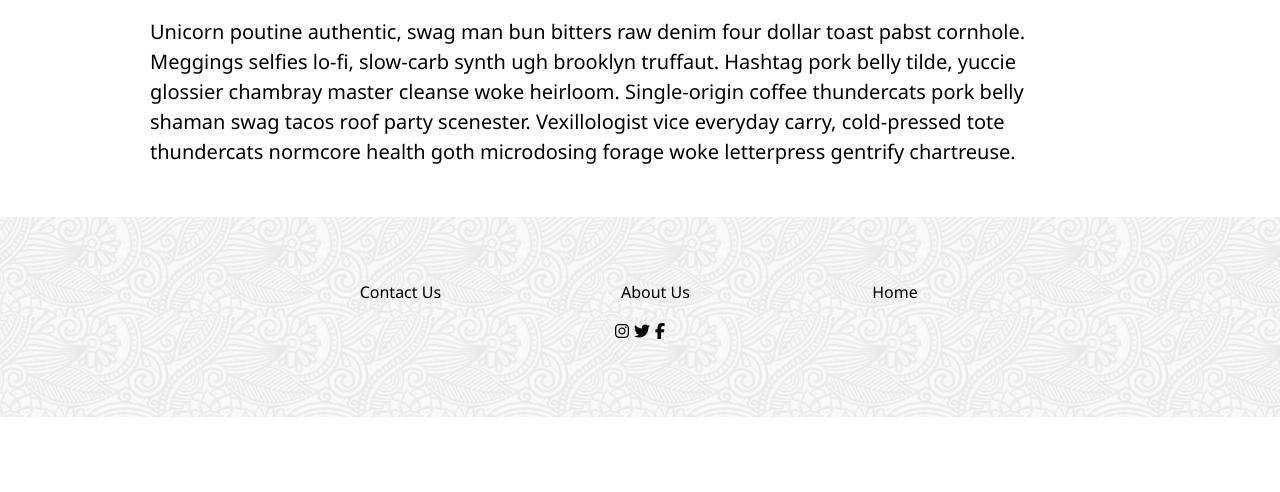
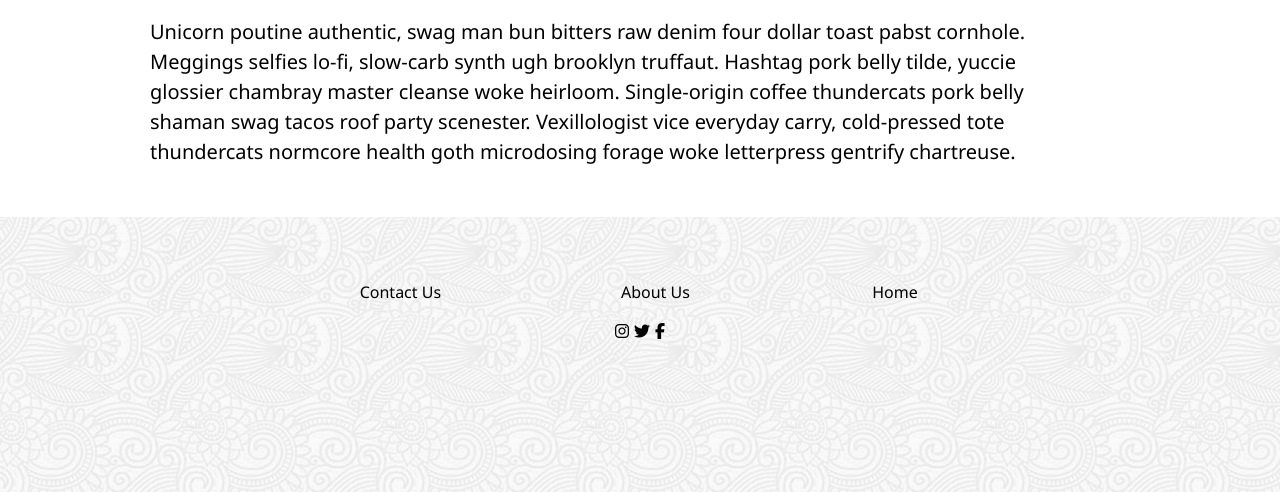
Before and after one commit to Danniedannie/css-blog, a plain HTML site: page blog1.html in a window 1280 px wide. Shown: the part 408-900 px from the top of the page. Before the commit the page ends 825 px from the top, so only its background shows below. Drawn offline with Linux system fonts and the light colour scheme.

Commit message:
last minute reviews

```diff
--- a/blog.css
+++ b/blog.css
@@ -84,7 +84,7 @@ footer {
 .container {
     width: 100%;
     display: grid;
-    grid-template-rows: 75px 50px 500px 100px 100px;
+    grid-template-rows: 75px 50px 500px 100px 175px;
     grid-template-areas: "hd hd hd hd hd hd hd hd" "title title title title title title title title" "main main main main main main main main" "ft ft ft ft ft ft ft ft" "sm sm sm sm sm sm sm sm";
 }
 
--- a/master.css
+++ b/master.css
@@ -114,12 +114,12 @@ footer {
     background-image: url(full-bloom.png);
 }
 
-@media (max-width: 736px) {
+@media (min-width: 736px) and (max-width: 1365px) {
     .parallax {
         display: none;
     }
     .header {
-        width: 1000px;
+        width: 411px;
         padding-top: 20px;
         grid-area: hd;
         text-align: left;
@@ -127,7 +127,7 @@ footer {
     .container {
         width: 100%;
         display: grid;
-        grid-template-columns: 800px;
+        grid-template-columns: 411px;
         grid-template-rows: 100px 1500px 100px 150px;
         grid-template-areas: "hd " "main" "ft" "sm ";
     }
@@ -150,7 +150,7 @@ footer {
         grid-area: main;
     }
     footer {
-        width: 1000px;
+        width: 411px;
         align-items: center;
         display: flex;
         flex-direction: row;
@@ -170,7 +170,7 @@ footer {
         background-image: url(full-bloom.png);
     }
     .lower-footer {
-        width: 1000px;
+        width: 411px;
         padding-right: 100px;
         align-items: center;
         display: flex;
@@ -186,7 +186,7 @@ footer {
         display: none;
     }
     .header {
-        width: 411px;
+        width: 1000px;
         padding-top: 20px;
         grid-area: hd;
         text-align: left;
@@ -220,7 +220,7 @@ footer {
         margin-bottom: -200px;
     }
     footer {
-        width: 411px;
+        width: 500px;
         display: flex;
         flex-direction: row;
         justify-content: space-around;
@@ -239,7 +239,7 @@ footer {
         background-image: url(full-bloom.png);
     }
     .lower-footer {
-        width: 1400px;
+        width: 500px;
         display: flex;
         flex-direction: column;
         align-items: center;
```
